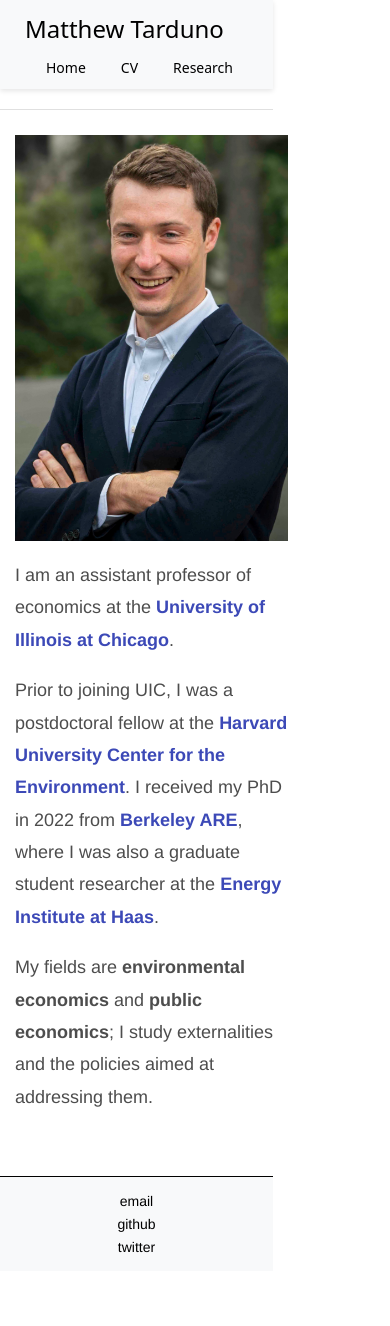
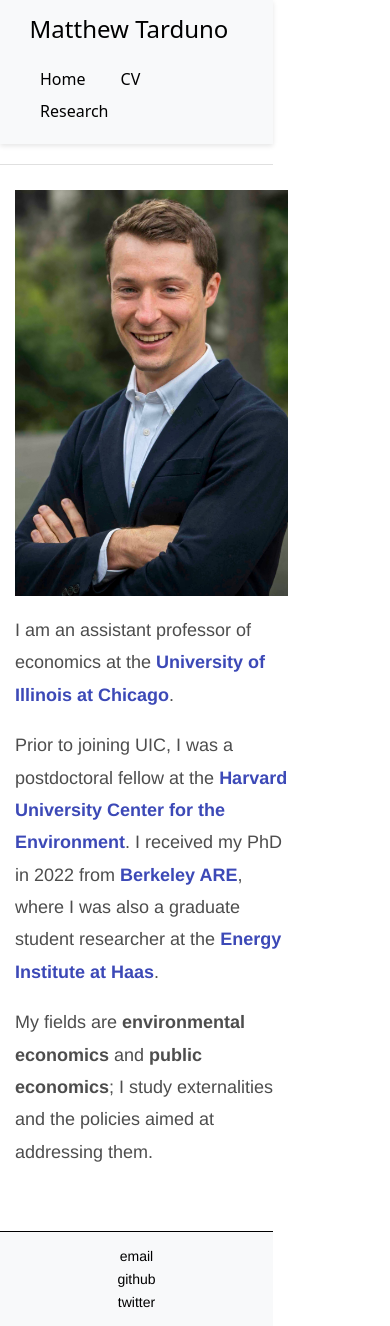
Before and after one commit to Matt-Tarduno/Matt-Tarduno.github.io, a Jekyll site: the page built from mobile/index.html, in a window 390 px wide. Built offline with Jekyll 4.4.1, drawn with Linux system fonts in a browser that asks for light colours; before the commit the page ends 1271 px from its top, so only the background shows below that.

Commit message:
Update mobile.html

```diff
--- a/_layouts/mobile.html
+++ b/_layouts/mobile.html
@@ -13,11 +13,15 @@
         margin: 0;
         padding: 0;
         box-sizing: border-box;
+        overflow-x: hidden; /* Prevent horizontal scroll on small devices */
       }
 
       .topnav {
         background-color: #f8f9fa;
-        padding: 15px 30px; /* Default padding on all sides */
+        display: flex;
+        justify-content: space-between;
+        align-items: center;
+        padding: 15px 30px;
         padding-left: 50px; /* Add more padding on the left */
         box-shadow: 0 2px 5px rgba(0, 0, 0, 0.1);
       }
@@ -29,10 +33,6 @@
         color: black;
         text-decoration: none;
         margin-right: 20px;
-      }
-
-      .topnav-right {
-        float: right;
       }
 
       .topnav-right a {
@@ -48,10 +48,9 @@
 
       /* Main content area */
       .main-content {
-        width: 100%; /* Use the full width of the screen */
-        padding: 15px 10px; /* Reduced padding to use more of the screen width */
-        max-width: 100%; /* Remove the restriction for smaller screens */
-        margin: 0 auto;
+        width: 100%; /* Ensure the content takes up the full width */
+        padding: 15px 10px; /* Reduce padding to maximize the use of space */
+        margin: 0; /* Remove margin to ensure it takes up the full width */
       }
 
       footer {
@@ -86,20 +85,17 @@
       @media screen and (max-width: 768px) {
         .topnav {
           padding: 15px 25px;
-          padding-left: 35px; /* Adjust left padding on mobile */
+          padding-left: 35px;
+          flex-direction: column; /* Stack the navigation vertically on smaller screens */
         }
 
         .topnav a {
           font-size: 18px;
-        }
-
-        .topnav-right a {
-          font-size: 16px;
+          margin-bottom: 10px; /* Space out nav items on smaller screens */
         }
 
         .main-content {
-          padding: 15px 5px; /* Reduced padding further for mobile */
-          max-width: 100%;
+          padding: 15px 5px;
         }
 
         footer {
@@ -120,20 +116,15 @@
       @media screen and (max-width: 480px) {
         .topnav {
           padding: 12px 20px;
-          padding-left: 25px; /* Further reduce left padding for very small screens */
+          padding-left: 25px;
         }
 
         .topnav a {
           font-size: 16px;
         }
 
-        .topnav-right a {
-          font-size: 14px;
-        }
-
         .main-content {
           padding: 5px;
-          max-width: 100%; /* Ensure full width on very small screens */
         }
 
         footer {
```
